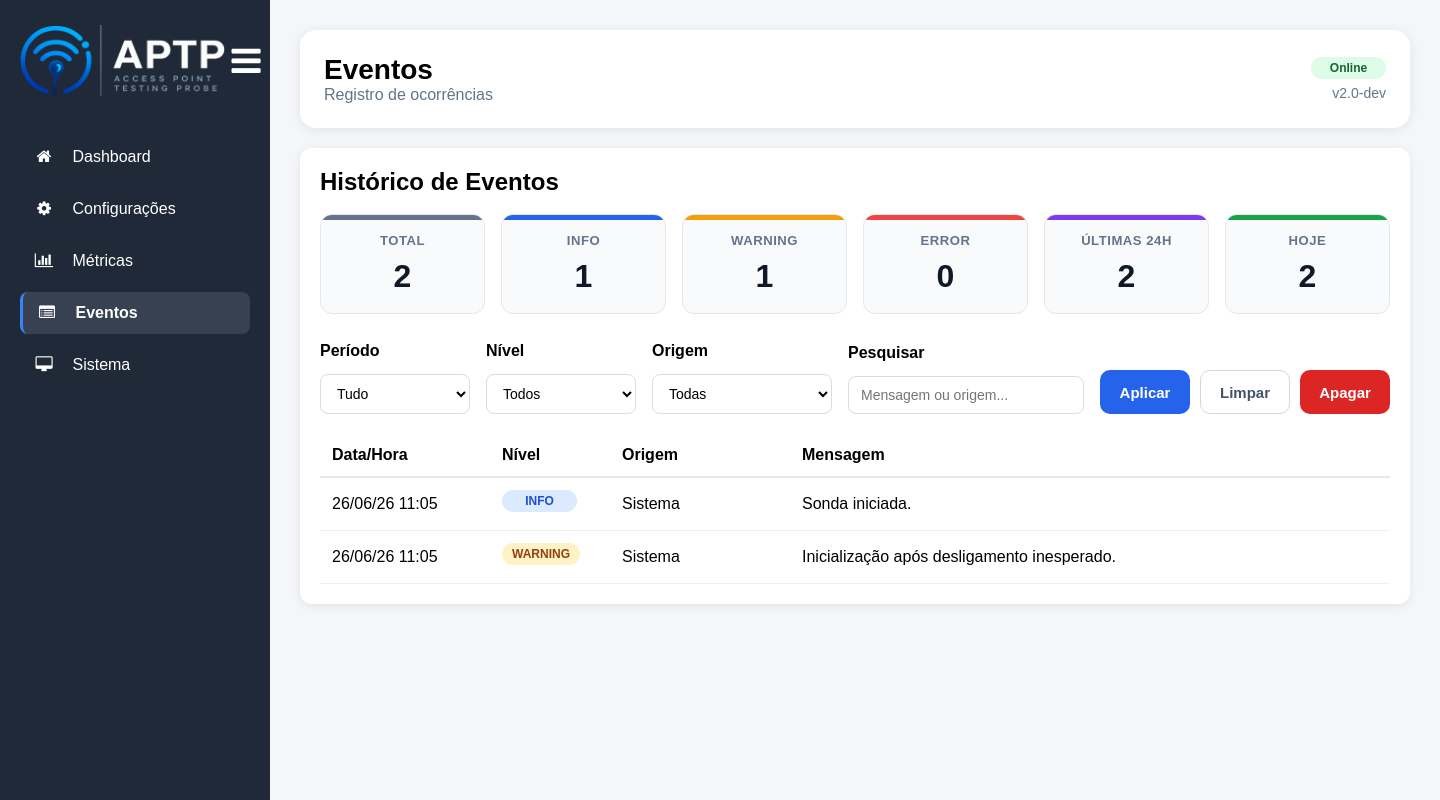
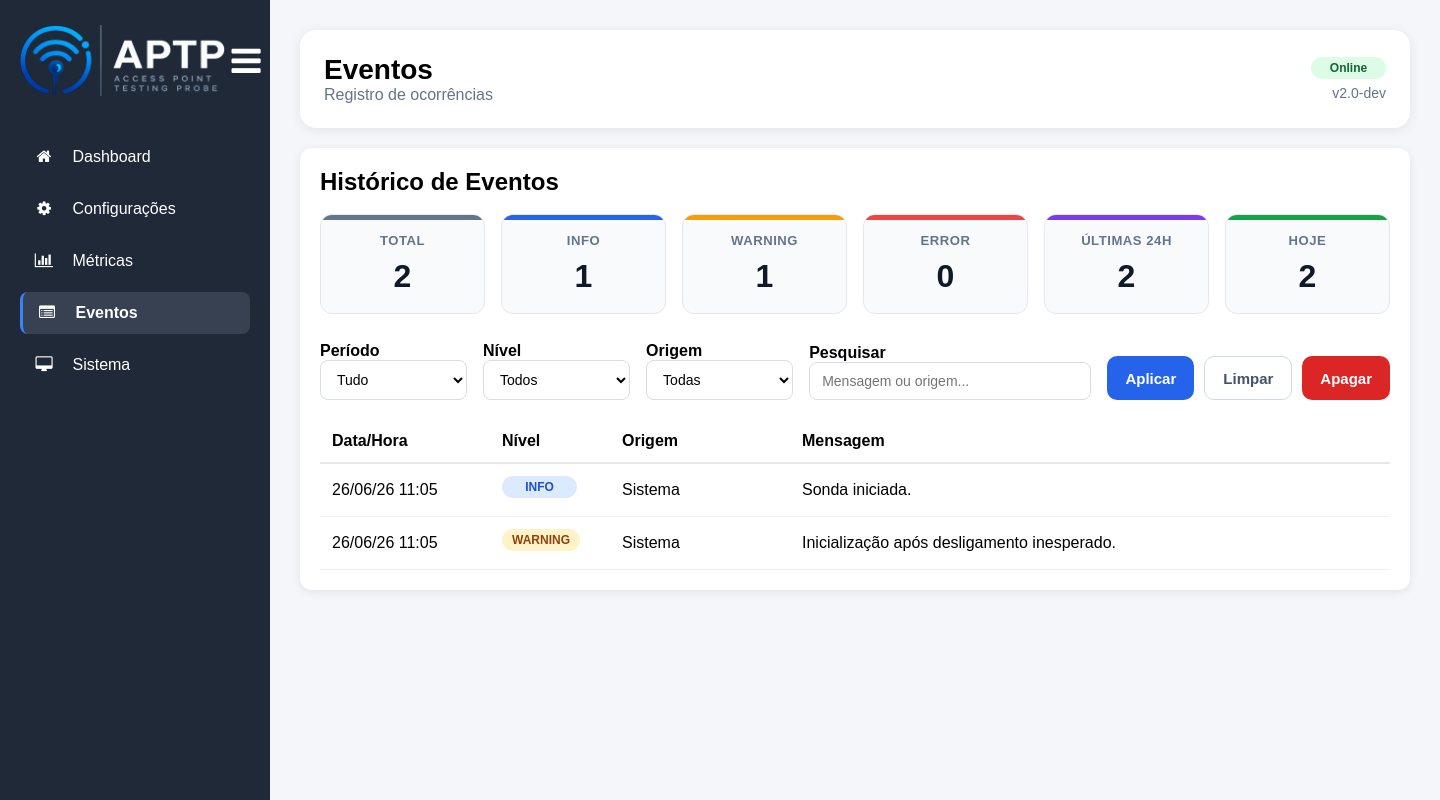
Before and after one commit to carloshorajr/sonda, a Flask app: page /events in a window 1440 px wide. Run offline with Flask 3, Linux system fonts and the light colour scheme.

Commit message:
adjustments 2

```diff
--- a/frontend/templates/base.html
+++ b/frontend/templates/base.html
@@ -299,7 +299,6 @@ body{
     align-items:center;
     justify-content:center;
     height:44px;
-    min-width:90px;
     padding:0 18px;
     border-radius:10px;
     font-size:15px;
@@ -431,26 +430,13 @@ input[readonly]{
 }
 
 .filter-item{
-    display:flex;
-    flex-direction:column;
-    gap:8px;
-}
-
-.filter-period{
-    width:150px;
-}
-
-.filter-level{
-    width:150px;
-}
-
-.filter-source{
-    width:180px;
+    flex:0 1 150px;
+    min-width:0;
 }
 
 .filter-search{
-    flex:1;
-    min-width:220px;
+    flex:1 1 auto;
+    min-width:120px;
 }
 
 .filter-item label{
@@ -471,10 +457,11 @@ input[readonly]{
 
 .filter-buttons{
     display:flex;
+    align-items:flex-end;
     gap:10px;
+    flex-wrap:nowrap;
+    flex-shrink:0;
     margin-left:auto;
-    align-items:flex-end;
-    white-space:nowrap;
 }
 
 .btn-outline{
```
